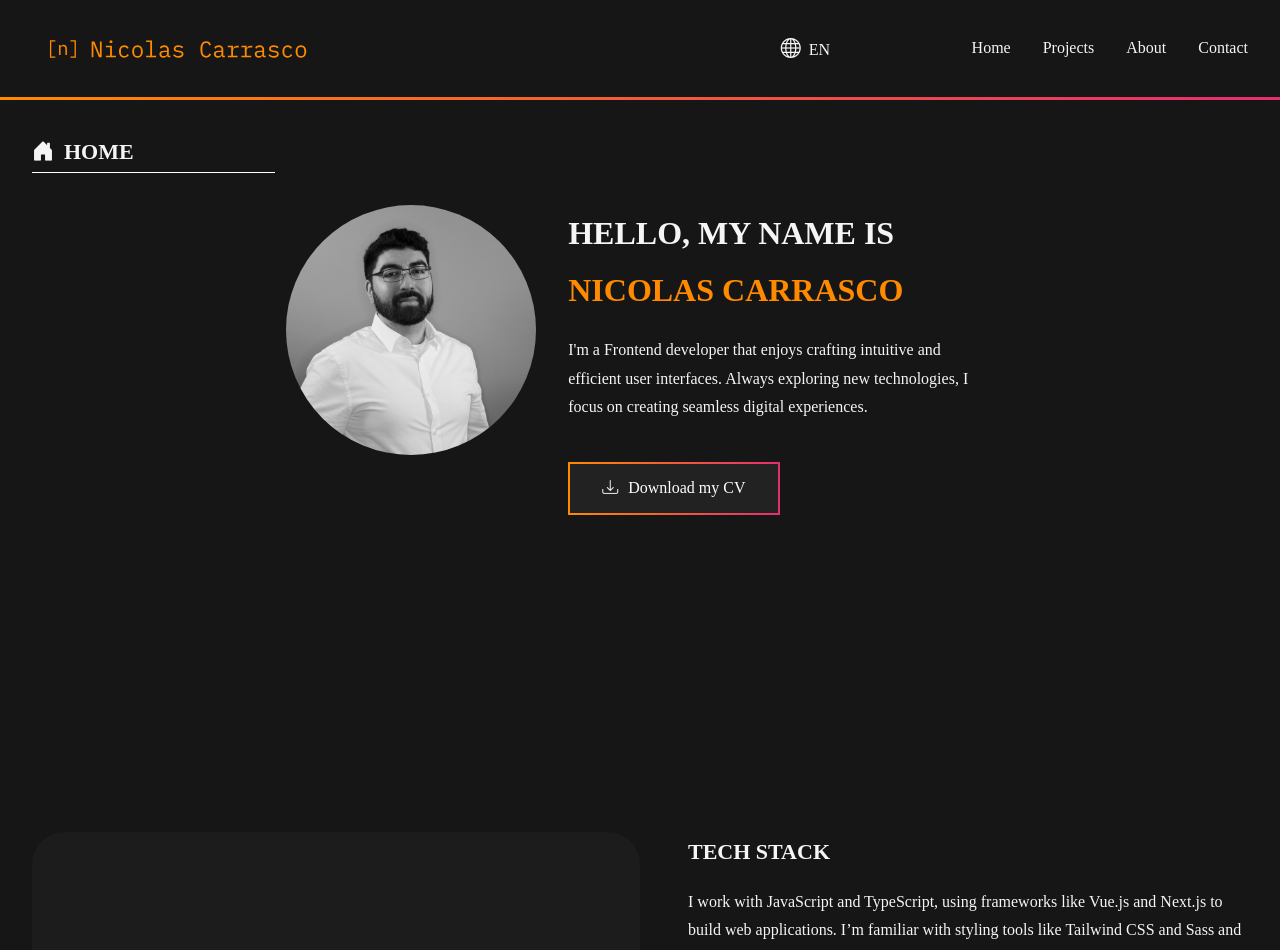
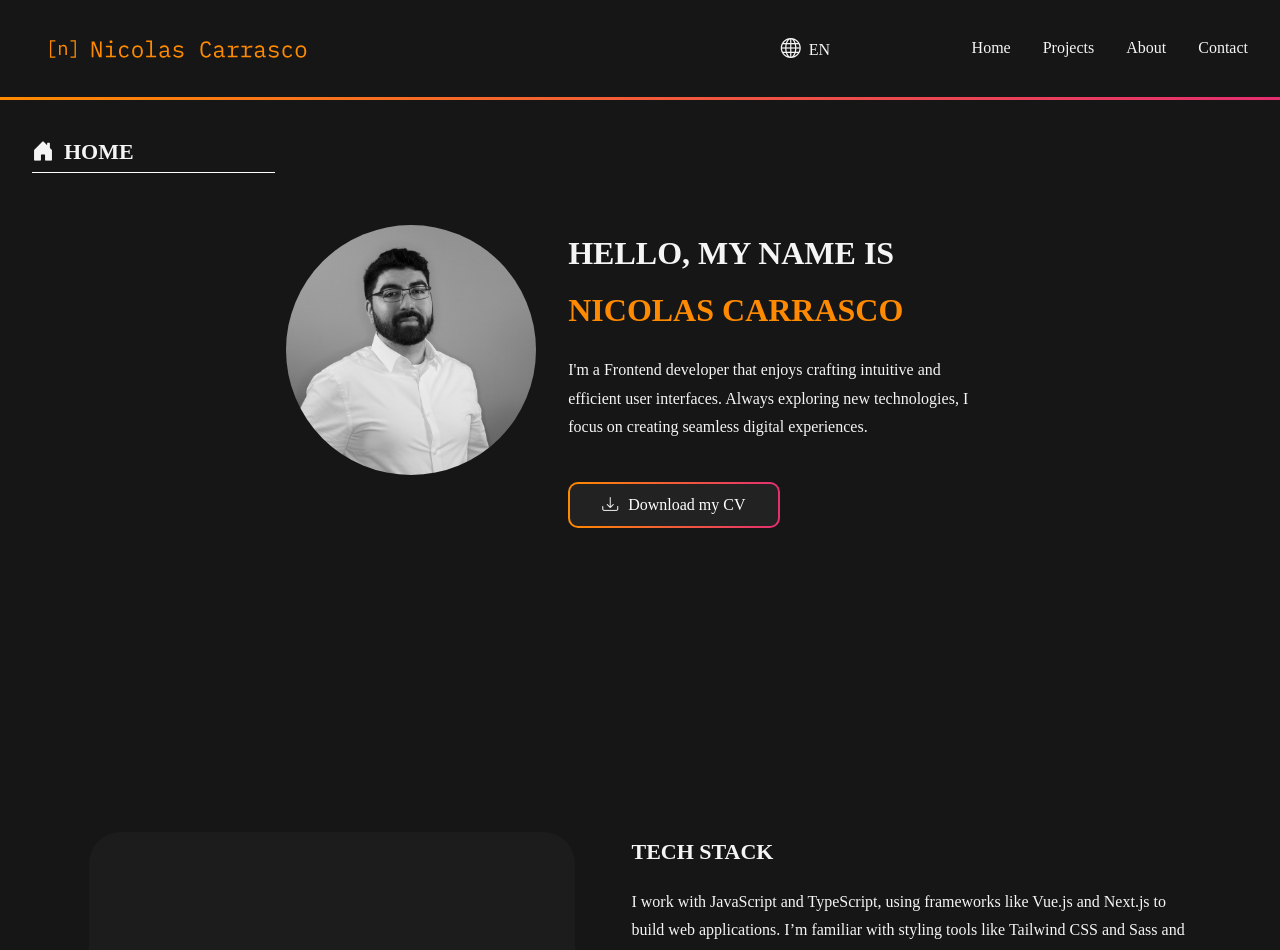
Before and after one commit to Niccar95/Portfolio-React, a React (Vite) app: page / in a window 1280 px wide. Shown: the top 950 px of the page. Built offline with nearby package versions, Linux system fonts and the light colour scheme; some icons are missing; a web font is replaced by a local one.

Commit message:
made changes to buttons and layout

```diff
--- a/src/components/ProjectCard.tsx
+++ b/src/components/ProjectCard.tsx
@@ -32,13 +32,13 @@ const ProjectCard = ({ project }: IProjectProps) => {
         ></img>
       </div>
       <div className="descriptionContainer">
-        <h2>{project.title}</h2>
+        <h2>{project.displayTitle}</h2>
 
         <p>
           {isExpanded
             ? t(`projects.card.${project.title}.description`, {
                 defaultValue: project.description,
-              })
+              }) + " "
             : t(`projects.card.${project.title}.description`, {
                 defaultValue: project.description,
               }).slice(0, 50) + "... "}
--- a/src/data/projects.ts
+++ b/src/data/projects.ts
@@ -3,6 +3,7 @@ import { Project } from "../models/Project";
 export const projects: Project[] = [
   new Project(
     1,
+    "TinySaves",
     "TinySaves",
     "projects.card.TinySaves.description",
     "https://tinysaves.vercel.app/",
@@ -22,6 +23,7 @@ export const projects: Project[] = [
   new Project(
     2,
     "Tic-Tac-Toe",
+    "Tic-Tac-Toe",
     "projects.card.TicTacToe.description",
     "https://niccar95.github.io/vue-tic-tac-toe-Niccar95/",
     "/tic-tac-toe.png",
@@ -35,6 +37,7 @@ export const projects: Project[] = [
   ),
   new Project(
     3,
+    "PokeSearch",
     "PokeSearch",
     "projects.card.PokeSearch.description",
     "https://niccar95.github.io/PokeSearch/",
@@ -50,6 +53,7 @@ export const projects: Project[] = [
   new Project(
     4,
     "To-Do",
+    "To-Do List",
     "projects.card.To-Do.description",
     "https://niccar95.github.io/To-Do-List-2.0/",
     "/to-do.png",
@@ -63,6 +67,7 @@ export const projects: Project[] = [
   new Project(
     5,
     "TheZoo",
+    "The Zoo",
     "projects.card.TheZoo.description",
     "https://react-the-zoo-niccar95.vercel.app/",
     "/theZoo.png",
@@ -78,6 +83,7 @@ export const projects: Project[] = [
   new Project(
     6,
     "EmployeeSite",
+    "Employee Site",
     "projects.card.EmployeeSite.description",
     "https://niccar95.github.io/EmployeeSite/",
     "/employeeSite.png",
--- a/src/models/Project.ts
+++ b/src/models/Project.ts
@@ -2,6 +2,7 @@ import { StackList } from "./IStack";
 export class Project {
   id: number;
   title: string;
+  displayTitle: string;
   description: string;
   url: string;
   image: string;
@@ -10,6 +11,7 @@ export class Project {
   constructor(
     id: number,
     title: string,
+    displayTitle: string,
     description: string,
     url: string,
     image: string,
@@ -17,6 +19,7 @@ export class Project {
   ) {
     this.id = id;
     this.title = title;
+    this.displayTitle = displayTitle;
     this.description = description;
     this.url = url;
     this.image = image;
--- a/src/styles/App.scss
+++ b/src/styles/App.scss
@@ -5,3 +5,4 @@
 @use "/src/styles/wrappers";
 @use "/src/styles/lists";
 @use "/src/styles/select";
+@use "/src/styles/buttons";
--- /dev/null
+++ b/src/styles/_buttons.scss
@@ -0,0 +1,40 @@
+button {
+    position: relative;
+    border-radius: 8px;
+    border: none;
+    padding: 0.4rem 2rem;
+    font-size: 1em;
+    font-weight: 500;
+    background-color: #222;
+    color: white;
+    cursor: pointer;
+    margin: 2px;
+  }
+
+
+  button::after {
+    content: "";
+    position: absolute;
+    top: -2px;
+    left: -2px;
+    right: -2px;
+    bottom: -2px;
+    background: linear-gradient(to right, #ff8a00, #e52e71);
+    border-radius: 10px;
+    z-index: -1;
+  }
+
+
+  button:hover {
+    background-color: #333;
+    box-shadow: 0 0 8px rgba(255, 138, 0, 0.5);
+  }
+
+  button:focus {
+    outline: none;
+    box-shadow: 0 0 10px rgba(255, 138, 0, 0.8);
+  }
+
+  button:active {
+    background-color: #111;
+  }
--- a/src/styles/_cards.scss
+++ b/src/styles/_cards.scss
@@ -115,7 +115,7 @@
     padding: 2rem;
 
     @include desktop() {
-        width: 50%;
+        width: 40%;
     }
 
     .stackLabel {
--- a/src/styles/_pagination.scss
+++ b/src/styles/_pagination.scss
@@ -9,10 +9,10 @@
 
 
     .paginationButton {
-        padding: 0.8rem 1rem;
+        padding: 0.4rem 1rem;
 
         @include desktop() {
-            padding: 0.8rem 1.5rem;
+            padding: 0.4rem 1.5rem;
         }
     }
 }
--- a/src/styles/_wrappers.scss
+++ b/src/styles/_wrappers.scss
@@ -3,7 +3,7 @@
 .skillSectionWrapper {
     display: flex;
     flex-direction: column;
-    gap: 2rem;
+    gap: 3rem;
     @include desktop() {
         height: 100%;
     }
@@ -12,7 +12,7 @@
         height: 50%;
         @include desktop() {
             display: flex;
-            justify-content: space-between;
+            justify-content: space-evenly;
         }
 
       .languageContainer {
--- a/src/styles/index.scss
+++ b/src/styles/index.scss
@@ -133,37 +133,6 @@ main {
   }
 }
 
-button {
-  border-radius: 8px;
-  border: 2px solid transparent;
-  padding: 10px 32px;
-  font-size: 1em;
-  font-weight: 500;
-  background-color: #222;
-  color: white;
-  cursor: pointer;
-  transition: background-color 0.3s, border-color 0.3s, box-shadow 0.3s;
-  position: relative;
-  overflow: hidden;
-  border-image: linear-gradient(to right, #ff8a00, #e52e71) 1;
-}
-
-button:hover {
-  background-color: #ff8a00;
-  border-color: #ff8a00;
-  box-shadow: 0 0 8px rgba(255, 138, 0, 0.5);
-}
-
-button:focus {
-  outline: none;
-  box-shadow: 0 0 10px rgba(255, 138, 0, 0.8);
-}
-
-button:active {
-  background-color: #e52e71;
-  border-color: #e52e71;
-}
-
 nav {
   background-color: rgb(22, 22, 22);
   position: fixed;
@@ -294,8 +263,6 @@ footer {
     }
 
 .heroSection {
-  // margin-top: 20px;
-  // margin-bottom: 40px;
   display: flex;
   flex-direction: column;
   gap: 1rem;
@@ -306,11 +273,13 @@ footer {
     justify-content: center;
     gap: 2rem;
     width: 70%;
+    margin-top: 20px;
   }
 
   .avatarImageContainer {
     width: 200px;
     height: 200px;
+    transition: box-shadow 0.5s ease-in-out;
 
     @include desktop() {
       width: 250px;
```
